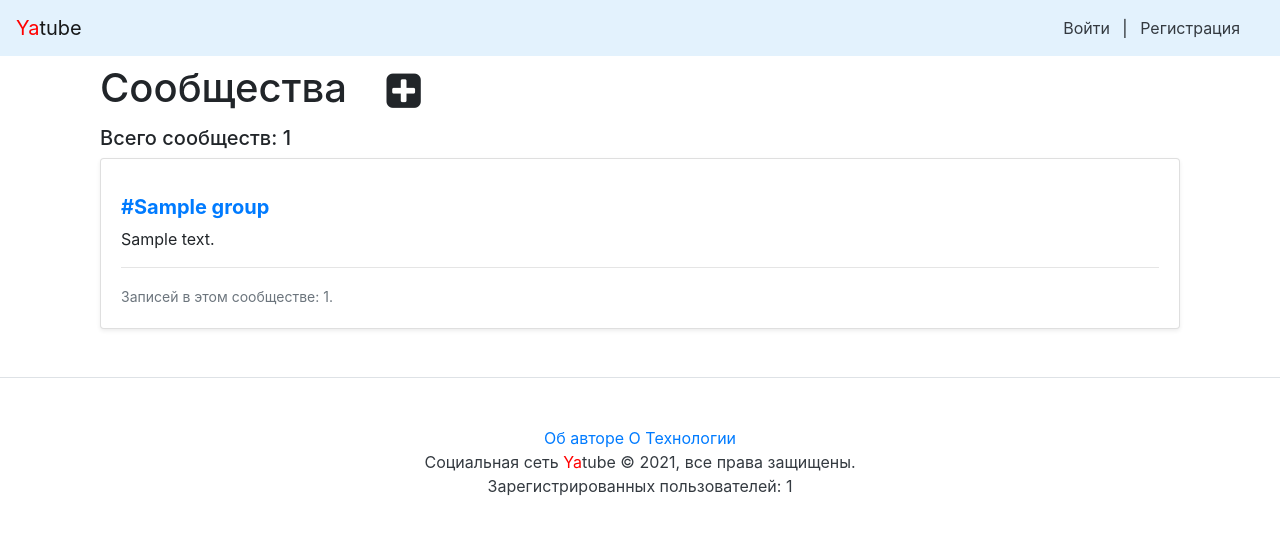
After one commit to EugeneSal/hw05-ver2, a Django app: page /group_list/ in a window 1280 px wide. The commit adds this page. Shown: the top 535 px of the page. Run offline with Django 3.2, Linux system fonts and the light colour scheme; tables that the repository leaves empty hold one stand-in row (values such as "Sample post"); some libraries are stand-ins or nearby versions.

Commit message:
it works add group_create 1.6 hw05

```diff
--- /dev/null
+++ b/yatube/posts/templates/posts/group_list.html
@@ -0,0 +1,30 @@
+{% extends "misc/base.html" %}
+{% block title %}Сообщества{% endblock %}
+{% block content %}
+  <div class="container">
+    {% include "posts/menu.html" with group_list=True %}
+    <h1>Сообщества
+      <a href="{% url 'group_create' %}"><i class="fa fa-plus-square ml-3 btn btn1" aria-hidden="true" ></i></a>
+    </h1>
+
+    <h5>Всего сообществ: {{ group_list.count }}</h5>
+    <!-- Вывод ленты записей -->
+    {% for group in page %}
+      <!-- Вот он, новый include! -->
+      <div class="card mb-3 mt-1 shadow-sm">
+      <div class="media-body card-body">
+       <p class="card-text">
+      <h5 class="mt-0"><a class="card-link font-weight-normal" href="{% url 'group' group.slug %}">
+        <strong class="d-block text-gray">#{{ group.title }}</strong>
+      </a></h5>
+      {{ group.description|linebreaksbr }}
+      </p>
+        <hr>
+       <small class="text-muted">Записей в этом сообществе: {{ group.posts.count }}.</small>
+      </div>
+      </div>
+    {% endfor %}
+  <!-- Вывод паджинатора -->
+  {% include "misc/paginator.html" %}
+  </div>
+{% endblock %}
--- a/yatube/posts/templates/posts/menu.html
+++ b/yatube/posts/templates/posts/menu.html
@@ -11,6 +11,11 @@
           Избранные авторы
         </a>
       </li>
+     <li class="nav-item">
+        <a class="nav-link {% if group_list %}active{% endif %}" href="{% url 'group_list' %}">
+          Сообщества
+        </a>
+      </li>
     </ul>
   </div>
 {% endif %}
--- a/yatube/posts/urls.py
+++ b/yatube/posts/urls.py
@@ -3,13 +3,14 @@ from django.urls import path
 from . import views
 
 urlpatterns = [
-    path('edit/', views.edit,
-         name='edit'),
+    path('group_list/', views.group_list, name='group_list'),
     path('500/', views.page500, name='page500'),
     path('', views.index, name='index'),
     path('group/<slug:slug>/', views.group_posts, name='group'),
+    path('new_group/', views.group_create, name='group_create'),
+
+    path('edit/', views.edit, name='edit'),
     path('new/', views.new_post, name='new_post'),
-
     path('follow/', views.follow_index, name='follow_index'),
     path('<str:username>/', views.profile, name='profile'),
     path('<str:username>/<int:post_id>/', views.post_view, name='post'),
--- a/yatube/posts/views.py
+++ b/yatube/posts/views.py
@@ -6,7 +6,8 @@ from django.core.paginator import Paginator
 from django.shortcuts import get_object_or_404, redirect, render
 from django.views.decorators.cache import cache_page
 
-from .forms import CommentForm, UserEditForm, PostForm, ProfileEditForm
+from .forms import CommentForm, UserEditForm, PostForm, ProfileEditForm,\
+    GroupForm
 from .models import Comment, Follow, Group, Post, User, Profile
 
 
@@ -28,6 +29,26 @@ def group_posts(request, slug):
     page = paginator.get_page(page_number)
     return render(request, 'posts/group.html', {
         'group': group, 'page': page, 'paginator': paginator})
+
+
+def group_list(request):
+    group_lists = Group.objects.all()
+    paginator = Paginator(group_lists, settings.PAGINATOR_COUNT)
+    page_number = request.GET.get('page')
+    page = paginator.get_page(page_number)
+    return render(request, 'posts/group_list.html', {
+        'group_list': group_lists, 'page': page, 'paginator': paginator})
+
+
+@login_required
+def group_create(request):
+    form = GroupForm(request.POST or None)
+    if request.method == 'GET' or not form.is_valid():
+        return render(request, 'posts/new_group.html',
+                      {'form': form})
+    group = form.save(commit=False)
+    group.save()
+    return redirect('group_list')
 
 
 def profile(request, username):
--- a/yatube/templates/misc/base.html
+++ b/yatube/templates/misc/base.html
@@ -12,6 +12,9 @@
         href="{% static '/bootstrap/dist/css/bootstrap.min.css' %}">
   <script src="{% static '/jquery/dist/jquery.min.js' %}"></script>
   <script src="{% static '/bootstrap/dist/js/bootstrap.min.js' %}"></script>
+  <link rel="stylesheet"
+        href="{% static '/font-awesome-4.7.0/css/font-awesome.min.css' %}">
+
   <script src="{% static 'posts/style.css' %}"></script>
   <link rel="icon" type="image/png" href="{% static 'content/python2.5.png' %}">
 </head>
--- a/yatube/templates/misc/nav.html
+++ b/yatube/templates/misc/nav.html
@@ -7,10 +7,16 @@
 
   <nav class="my-2 my-md-0 mr-md-3">
     {% if user.is_authenticated %}
-      <a class="p-2 text-dark"
-                      href="{% url 'edit' %}">Пользователь: </a>
-      <a class="p-2 text-dark"
-                      href="{% url 'profile' user.username %}">{{ user.username }}</a>
+     <div class="dropdown">
+     <button class="btn btn dropdown-toggle" type="button" id="dropdownMenuButton"
+             data-toggle="dropdown" aria-haspopup="true" aria-expanded="false">{{ user.username }}</button>
+       <div class="dropdown-menu" aria-labelledby="dropdownMenuButton">
+         <a class="p-2 text-dark dropdown-item"
+                      href="{% url 'edit' %}">Редактировать</a>
+         <a class="p-2 text-dark dropdown-item"
+                      href="{% url 'profile' user.username %}">Просмотр профиля</a>
+      </div>
+
       <a class="p-2 text-dark" href="{% url 'new_post' %}">Создать запись</a>
       <a class="p-2 text-dark" href="{% url 'password_change' %}">Изменить
         пароль</a>
@@ -19,5 +25,6 @@
       <a class="p-2 text-dark" href="{% url 'login' %}">Войти</a> |
       <a class="p-2 text-dark" href="{% url 'signup' %}">Регистрация</a>
     {% endif %}
+       </div>
   </nav>
 </nav>
```
Also changed, not shown: yatube/posts/forms.py (+7 -1 lines), yatube/posts/templates/posts/new_group.html (added, +46 -0 lines).
